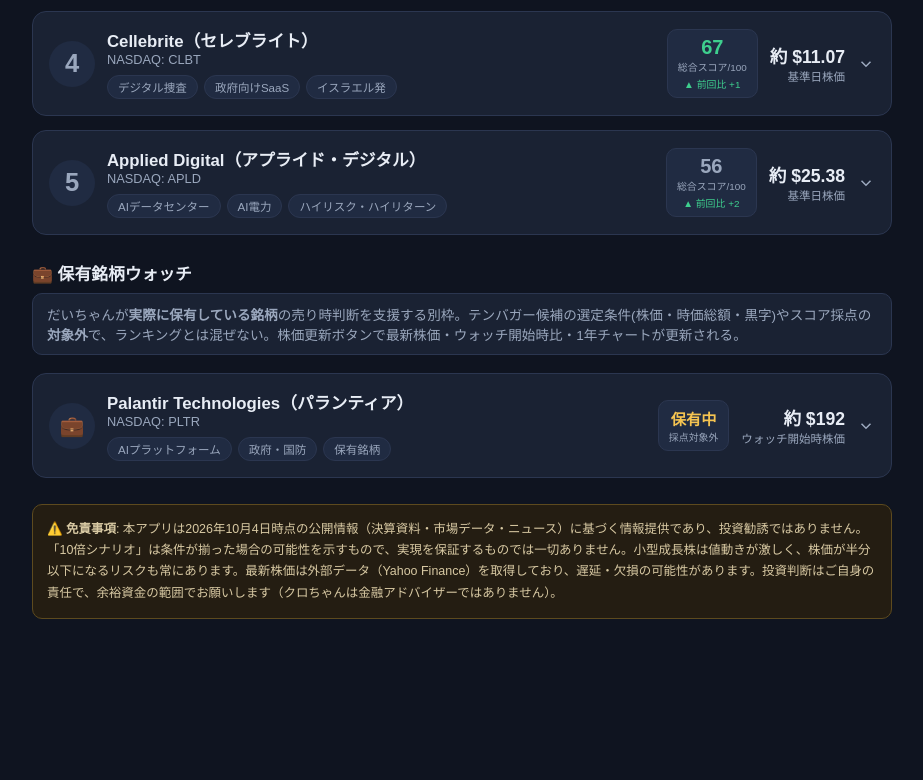
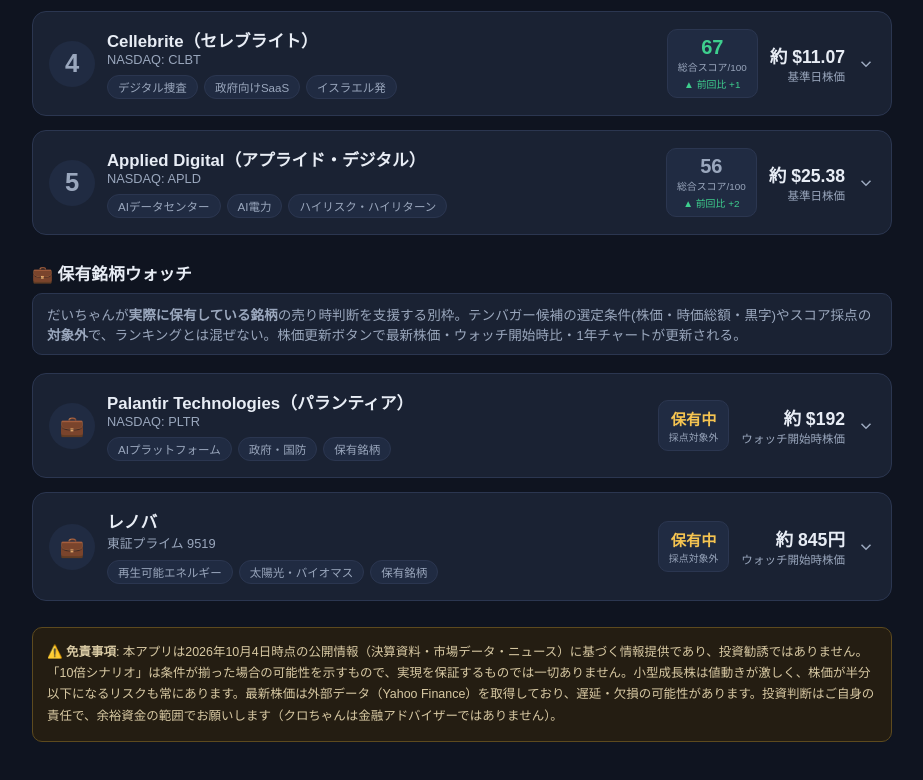
Before and after one commit to sky-sea-clear-dope/tenbagger, a plain HTML site: page index.html in a window 1280 px wide. Shown: the part 724-1504 px from the top of the page, without its empty margins (178-1101 px from the left). Before the commit the page ends 1403 px from the top, so only its background shows below. Drawn offline with Linux system fonts and the light colour scheme.

Commit message:
v5.3 保有銘柄ウォッチにレノバ(9519)を追加

```diff
--- a/index.html
+++ b/index.html
@@ -441,6 +441,7 @@
  {
   name:"Palantir Technologies（パランティア）", ticker:"NASDAQ: PLTR", price:"約 $192",
   stooq:"pltr.us", cur:"usd", base:192.07, edate:"2026-11-02", elabel:"2026年11月上旬（予定）",
+  startLabel:"ウォッチ開始: 2026年10月7日（基準: 10/6終値 $192.07）",
   sector:["AIプラットフォーム","政府・国防","保有銘柄"],
   summary:"政府・国防と米国商業の両輪で急成長するAIデータ分析プラットフォーム。2026年Q2は売上19.35億ドル（前年比+93%）・GAAP純利益率55%・9四半期連続で市場予想超え。通期ガイダンスは81.5億ドル（+82%）へ過去最大の上方修正。業績は文句なしに強い。",
   points:[
@@ -456,6 +457,26 @@
    "💸 税金: 利確時は譲渡益の約20%が課税される点も実質リターンに効く"
   ],
   risks:"高バリュエーション株は、成長鈍化のわずかな兆候だけで3〜4割の調整が起こりうる（過去にも複数回経験）。政府案件は予算・政権交代の影響を受けやすい。クロちゃんは金融アドバイザーではないので、売買の最終判断はだいちゃん自身でお願いします。"
+ },
+ {
+  name:"レノバ", ticker:"東証プライム 9519", price:"約 845円",
+  stooq:"9519.jp", cur:"jpy", base:845, edate:"2026-11-11", elabel:"2026年11月11日（予定・2Q）",
+  startLabel:"ウォッチ開始: 2026年10月12日（基準: 10/9終値 845円）",
+  sector:["再生可能エネルギー","太陽光・バイオマス","保有銘柄"],
+  summary:"太陽光・バイオマス・風力など再生可能エネルギー発電所を開発・運営する国内独立系の大手。2027年3月期1Qはバイオマス発電所の定期点検停止と軽米西ソーラーの運転停止が重なり、売上▲5.8%・営業利益▲68.4%（10.4億円）の大幅減益。株価は52週高値1,400円から845円まで下げ、52週安値616円からの戻り途中にある。",
+  points:[
+   "最大の論点は「1Qの大幅減益が一時要因（点検・停止）か、構造要因（売電単価・コスト）か」。会社は点検明けの下期回復を見込むが、その答え合わせが11月11日の2Q決算",
+   "アナリスト評価は分かれている: 8/26に日系大手が中立・目標1,040円へ引き下げた一方、9/30には別の日系大手が強気・目標1,150円へ引き上げ。いずれも現値845円より上",
+   "発電所ビジネスは借入が大きく金利上昇が逆風。一方で蓄電池事業・コーポレートPPAなどFIT後の新収益源が育つかが中期の分かれ目"
+  ],
+  checklist:[
+   "📅 11月11日の2Q決算: 点検明けで利益が戻っていれば「一時要因」の証明、戻っていなければ構造的な悪化を疑うタイミング",
+   "📏 期限を切る: 「次の決算まで」「年内まで」など見極めの期限を先に決めると、ずるずる塩漬けになるのを防げる",
+   "🧩 分割損切り: 一度に全部でなく「半分だけ売って身軽になる」のも有効。残りは回復シナリオに賭けつつリスクを半減できる",
+   "💸 損出しの税効果: 同じ年に利益確定した銘柄（米国株の利確など）があるなら、損失を確定させると譲渡益と相殺されて税金が戻る。12月末までに行う必要がある点に注意",
+   "⚖️ 機会費用: 「この資金を今の有望株に移したら？」と比べるのが塩漬け回避のコツ。戻るのを待つのも、乗り換えるのも、どちらも立派な判断"
+  ],
+  risks:"再エネ事業は政策（FIT/FIP制度・入札価格）と金利に業績が左右されやすく、自力でコントロールできない変数が多い。発電所の稼働トラブルは今回のように四半期単位で利益を大きく揺らす。52週安値616円を割る展開になった場合の下値目処は立てにくい。クロちゃんは金融アドバイザーではないので、損切りの最終判断はだいちゃん自身でお願いします。"
  }
 ];
 
@@ -474,7 +495,7 @@
     </div>
     <div class="body">
       <div class="sec"><p style="color:var(--text);font-weight:600;">${s.summary}</p></div>
-      <div class="sec"><p style="font-size:.8rem;color:var(--sub);">📅 次回決算: ${s.elabel}${earningsSoon(s)?` <b style="color:var(--red)">⚠ 決算接近 — 発表前後は値動きが荒れやすいので注意</b>`:""}　／　ウォッチ開始: 2026年10月7日（基準: 10/6終値 $192.07）</p></div>
+      <div class="sec"><p style="font-size:.8rem;color:var(--sub);">📅 次回決算: ${s.elabel}${earningsSoon(s)?` <b style="color:var(--red)">⚠ 決算接近 — 発表前後は値動きが荒れやすいので注意</b>`:""}　／　${s.startLabel}</p></div>
       <div class="sec"><h4><span class="dot" style="background:var(--us)"></span>📈 過去1年の株価推移</h4>
         <div class="spark" id="spark-${s.stooq.replace(".","-")}">「🔄 最新株価に更新」を押すとチャートが表示されます</div></div>
       <div class="sec"><h4><span class="dot" style="background:var(--gold)"></span>📌 今の論点（2026年10月7日時点）</h4>
@@ -563,10 +584,12 @@
       if(p == null) continue;
       const el = document.getElementById("price-"+s.stooq.replace(".","-"));
       if(!el) continue;
+      const isJp = s.cur === "jpy";
+      const str = isJp ? p.toLocaleString("ja-JP",{maximumFractionDigits:0})+"円" : "$"+p.toFixed(2);
       const chg = (p - s.base) / s.base * 100;
       const cs = (chg >= 0 ? "+" : "") + chg.toFixed(1);
       const cc = chg >= 0 ? "var(--green)" : "var(--red)";
-      el.innerHTML = `<div class="p">$${p.toFixed(2)}</div><div class="s" style="color:${cc};font-weight:700;">開始時比 ${cs}%</div>`;
+      el.innerHTML = `<div class="p">${str}</div><div class="s" style="color:${cc};font-weight:700;">開始時比 ${cs}%</div>`;
       const hist = data.history && data.history[s.stooq];
       const sp = document.getElementById("spark-"+s.stooq.replace(".","-"));
       if(sp && hist && hist.length > 2) sp.innerHTML = sparkSVG(hist);
```
